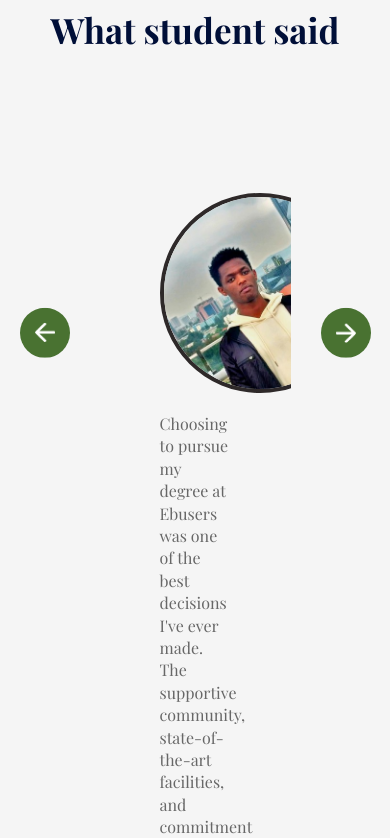
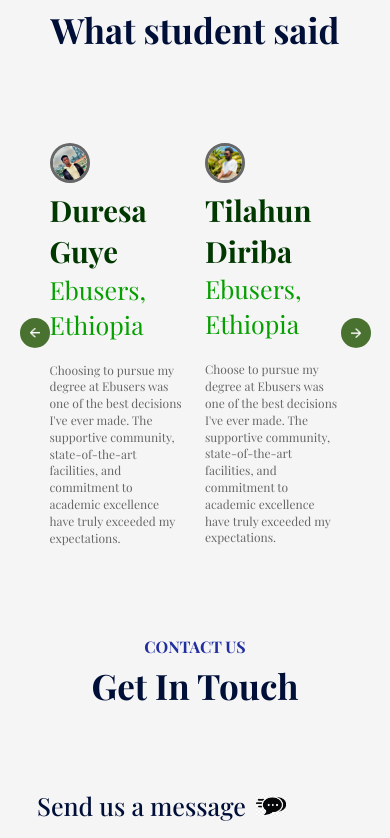
Before and after one commit to Tolegithub7/React, a React (Vite) app in the folder Ebusers/: page / in a window 390 px wide. Shown: the part 4324-5162 px from the top of the page. Built offline with nearby package versions, Linux system fonts and the light colour scheme; a web font is replaced by a local one.

Commit message:
responsiveness finished

```diff
--- a/Ebusers/src/Components/Contact/Contact.css
+++ b/Ebusers/src/Components/Contact/Contact.css
@@ -46,3 +46,11 @@
   resize: none;
   font-weight: 700;
 }
+
+/* ----- media -----  */
+
+@media (max-width: 767px) {
+  .contact {
+    display: block;
+  }
+}
--- a/Ebusers/src/Components/Footer/Footer.css
+++ b/Ebusers/src/Components/Footer/Footer.css
@@ -11,3 +11,11 @@
   display: inline-block;
   margin-left: 20px;
 }
+
+/* ----- media -----  */
+
+@media (max-width: 767px) {
+  .footer ul li {
+    display: block;
+  }
+}
--- a/Ebusers/src/Components/Testimonials/Testimonials.css
+++ b/Ebusers/src/Components/Testimonials/Testimonials.css
@@ -82,3 +82,73 @@
 .user-info span {
   color: #05a000;
 }
+
+/* ----- media -----  */
+
+@media (max-width: 1070px) {
+  .testimonials {
+    padding: 0 60px;
+  }
+  .next-btn,
+  .back-btn {
+    padding: 10px;
+    width: 40px;
+  }
+  .testimonials ul li {
+    padding: 15px;
+  }
+  .slide {
+    padding: 15px;
+  }
+  .slide img {
+    width: 60px;
+    border: 3px solid #676767;
+  }
+}
+
+@media (max-width: 800px) {
+  .testimonials {
+    padding: 0 40px;
+  }
+  .next-btn,
+  .back-btn {
+    padding: 10px;
+    width: 35px;
+  }
+  .testimonials ul li {
+    padding: 10px;
+  }
+  .slide {
+    padding: 10px;
+  }
+  .slide img {
+    width: 50px;
+    border: 3px solid #676767;
+  }
+}
+@media (max-width: 600px) {
+  .testimonials {
+    padding: 0 20px;
+  }
+  .user-info {
+    display: block;
+  }
+  .next-btn,
+  .back-btn {
+    padding: 10px;
+    width: 30px;
+  }
+  .testimonials ul li {
+    padding: 5px;
+  }
+  .slide {
+    padding: 5px;
+  }
+  .slide img {
+    width: 40px;
+    border: 3px solid #676767;
+  }
+  .slide p {
+    font-size: 12px;
+  }
+}
```
